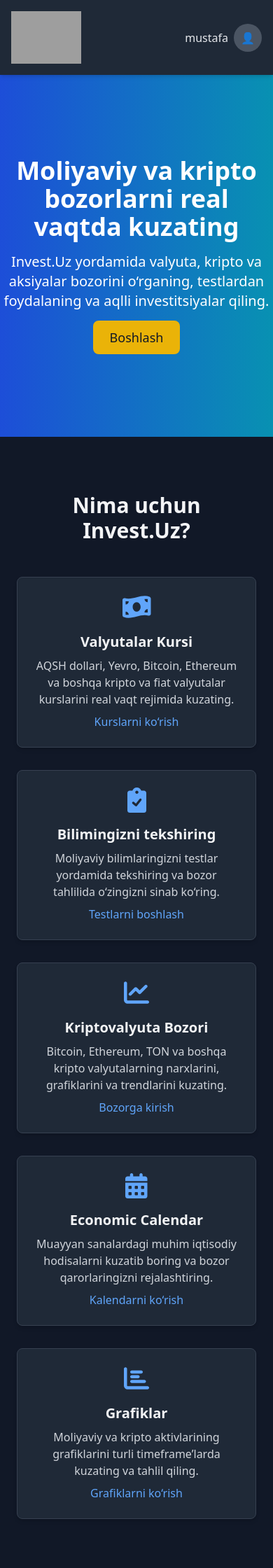
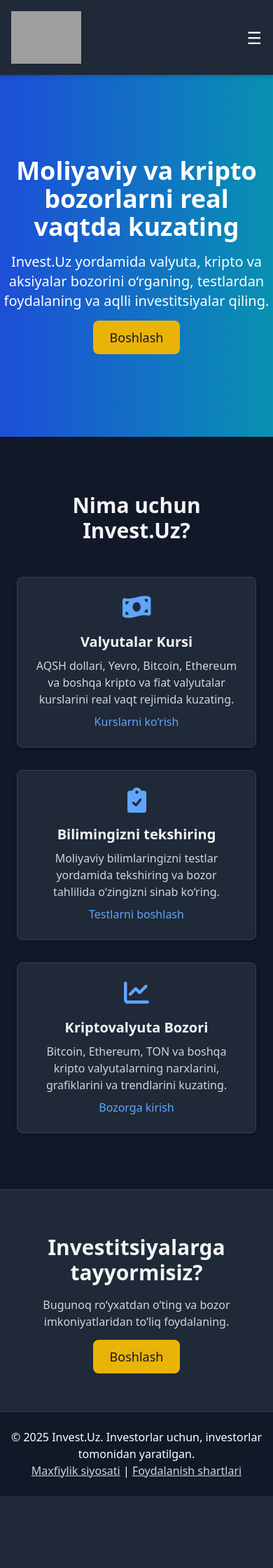
Before and after one commit to Salohiddin08/Invest.Uz, a Django app: page / in a window 390 px wide. Shown: the top 2240 px of the page at 70% size. After the commit the page ends 2137 px from the top, so only its background shows below. Run offline with Django 5.2, Linux system fonts and the light colour scheme; a user stored in the database is signed in; data comes from the database, SQL or seed files in the repository; data that the repository does not hold is empty; some libraries are stand-ins or nearby versions; grey boxes are pictures that could not be loaded.

Commit message:
added useful things

```diff
--- a/backtesting/settings.py
+++ b/backtesting/settings.py
@@ -28,7 +28,7 @@ SECRET_KEY = 'django-insecure-2vq1z89gkzl4*u0(e1))*24boqr&wlo%0u8p=h&u+(0^6vxd5o
 # SECURITY WARNING: don't run with debug turned on in production!
 DEBUG = True
 
-ALLOWED_HOSTS = []
+ALLOWED_HOSTS = ['*']
 
 # Application definition
 
--- a/core/templates/landingpage.html
+++ b/core/templates/landingpage.html
@@ -14,6 +14,7 @@
     <!-- Navbar -->
     <header class="bg-gray-800 shadow-md fixed top-0 left-0 w-full z-50">
         <div class="max-w-7xl mx-auto flex items-center justify-between p-4">
+
             <!-- Logo -->
             <h1 class="text-2xl font-bold text-blue-400">
                 <img src="https://i.postimg.cc/QMTnqFgd/photo-2025-10-03-17-13-19.jpg"
@@ -21,7 +22,7 @@
                      style="width:100px; height:auto;">
             </h1>
 
-            <!-- Navigation -->
+            <!-- Desktop Navigation -->
             <nav class="hidden md:flex space-x-6 items-center">
                 <a href="{% url 'landingpage' %}" class="hover:text-blue-300">Bosh sahifa</a>
                 <a href="{% url 'strategyoverview' %}" class="hover:text-blue-300">Bilimingizni tekshiring</a>
@@ -31,8 +32,13 @@
                 <a href="{% url 'currency' %}" class="hover:text-blue-300">Valyutalar Kursi</a>
             </nav>
 
+            <!-- Mobile Hamburger -->
+            <div class="md:hidden flex items-center">
+                <button id="mobileMenuBtn" class="text-white focus:outline-none text-2xl">☰</button>
+            </div>
+
             <!-- Profile / Auth Buttons -->
-            <div class="flex items-center space-x-4">
+            <div class="hidden md:flex items-center space-x-4">
                 {% if request.user.is_authenticated %}
                 <div class="relative flex items-center space-x-2">
                     <span class="text-gray-200 font-medium">{{ request.user.username }}</span>
@@ -55,7 +61,19 @@
                 <a href="{% url 'login' %}" class="bg-blue-600 text-white px-4 py-2 rounded-lg hover:bg-blue-500">Kirish</a>
                 {% endif %}
             </div>
+
         </div>
+
+        <!-- Mobile Menu -->
+        <div id="mobileMenu" class="hidden md:hidden flex flex-col space-y-2 p-4 bg-gray-800 border-t border-gray-700">
+            <a href="{% url 'landingpage' %}" class="hover:text-blue-300">Bosh sahifa</a>
+            <a href="{% url 'strategyoverview' %}" class="hover:text-blue-300">Bilimingizni tekshiring</a>
+            <a href="{% url 'performanceanalytics' %}" class="hover:text-blue-300">Kriptovalyuta bozori</a>
+            <a href="{% url 'calendar___' %}" class="hover:text-blue-300">Kalendar</a>
+            <a href="{% url 'chart' %}" class="hover:text-blue-300">Grafik</a>
+            <a href="{% url 'currency' %}" class="hover:text-blue-300">Valyutalar Kursi</a>
+        </div>
+
     </header>
 
     <!-- Hero Section -->
@@ -94,22 +112,6 @@
                 <a href="{% url 'performanceanalytics' %}" class="text-blue-400 hover:underline mt-2 inline-block">Bozorga kirish</a>
             </div>
 
-            <!-- Kalendar -->
-            <div class="bg-gray-800 shadow-md rounded-lg p-6 text-center hover:shadow-xl transition border border-gray-700">
-                <i class="fas fa-calendar-alt text-4xl text-blue-400 mb-4"></i>
-                <h3 class="text-xl font-semibold mb-2 text-gray-100">Economic Calendar</h3>
-                <p class="text-gray-300">Muayyan sanalardagi muhim iqtisodiy hodisalarni kuzatib boring va bozor qarorlaringizni rejalashtiring.</p>
-                <a href="{% url 'calendar___' %}" class="text-blue-400 hover:underline mt-2 inline-block">Kalendarni ko‘rish</a>
-            </div>
-
-            <!-- Grafik -->
-            <div class="bg-gray-800 shadow-md rounded-lg p-6 text-center hover:shadow-xl transition border border-gray-700">
-                <i class="fas fa-chart-bar text-4xl text-blue-400 mb-4"></i>
-                <h3 class="text-xl font-semibold mb-2 text-gray-100">Grafiklar</h3>
-                <p class="text-gray-300">Moliyaviy va kripto aktivlarining grafiklarini turli timeframe’larda kuzating va tahlil qiling.</p>
-                <a href="{% url 'chart' %}" class="text-blue-400 hover:underline mt-2 inline-block">Grafiklarni ko‘rish</a>
-            </div>
-
         </div>
     </section>
 
@@ -143,6 +145,12 @@
                 menu.classList.add('hidden');
             }
         });
+
+        // Mobile menu toggle
+        document.getElementById('mobileMenuBtn')?.addEventListener('click', () => {
+            document.getElementById('mobileMenu').classList.toggle('hidden');
+        });
     </script>
+
 </body>
 </html>
--- a/core/views.py
+++ b/core/views.py
@@ -14,7 +14,7 @@ from api.calculations import update_performance_metrics
 import requests
 from django.contrib.auth.decorators import login_required
 
-# @login_required
+@login_required
 def base(request):
     profile = Profile.objects.filter(user=request.user).first()
     if not profile:
```
Also changed, not shown: core/templates/base.html (+39 -14 lines).
